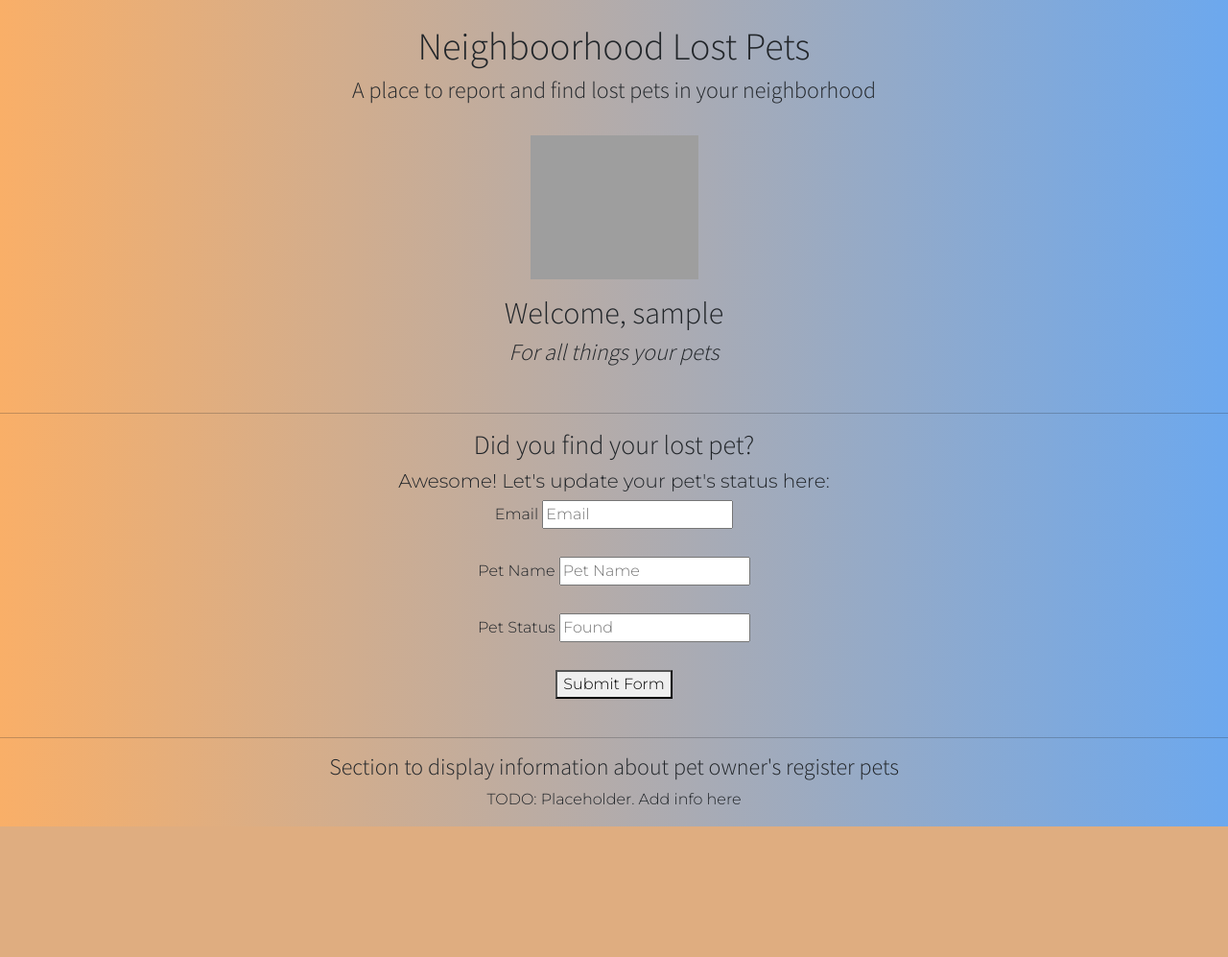
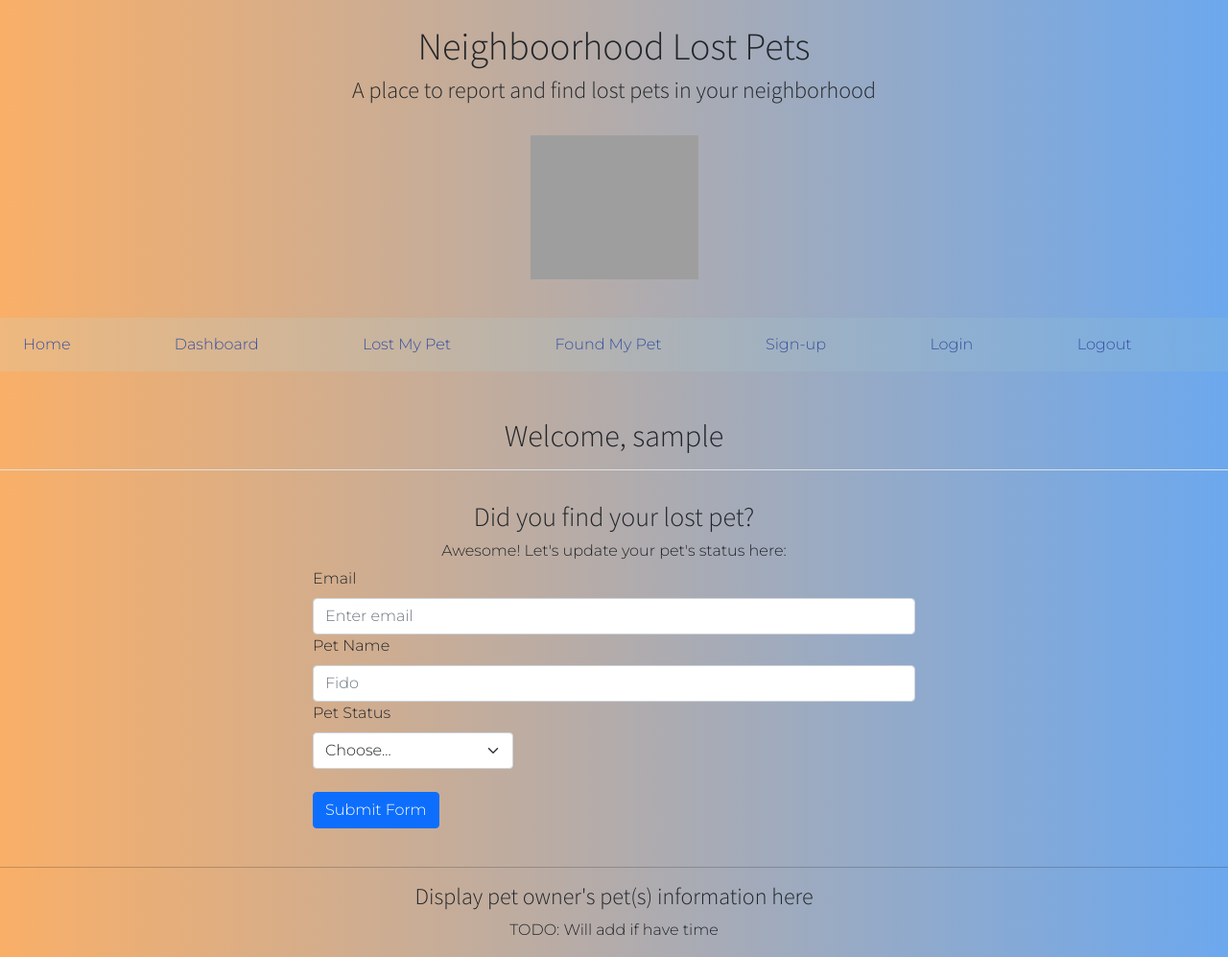
Before and after one commit to yardnas/Lost-Found-Pet-App, a Flask app: page /pet_owner in a window 1280 px wide. Shown: the whole page at 96% size. Before the commit the page ends 861 px from the top, so only its background shows below. Run offline with Flask 2, Linux system fonts and the light colour scheme; the visitor is signed in with stand-in values (Sample User, id 1); data comes from the database, SQL or seed files in the repository; some libraries are stand-ins or nearby versions; grey boxes are pictures that could not be loaded.

Commit message:
Updated CSS/bootstrap for pet found/owner page

```diff
--- a/static/css/styles.css
+++ b/static/css/styles.css
@@ -17,7 +17,6 @@ body {
   /* font-family: 'Montserrat', 'Helvetica', sans-serif; */
   /* font-family: 'Yellowtail', cursive; */
   /* font-family: 'Architects Daughter', cursive; */
-
 }
 
 h1, h2, h3, h4 {
@@ -37,7 +36,6 @@ body {
     /* background: linear-gradient(#f19740,#72adf1); */
     /* background: radial-gradient(#72adf1,#f19740); */
     /* background: linear-gradient(#f19740,(#f19740,#72adf1); */
-
     background: linear-gradient(to right, #f9af68,#6ca8ee);
   }
 
--- a/templates/pet_owner.html
+++ b/templates/pet_owner.html
@@ -4,53 +4,111 @@
 
 {% block body %}
 
-    <!---------------------------------->
-    <!--------- Welcome Header --------->
-    <!---------------------------------->
+  <!------------------------------------------>
+  <!--------- Navigation Bar Sectiom --------->
+  <!------------------------------------------>
+  <header>
+    <br>
+      <nav class="navbar navbar-expand-md navbar-custom-theme">
+          <a class="navbar-brand" href="#"></a>
+          <button
+            class="navbar-toggler"
+            type="button"
+            data-toggle="collapse"
+            data-target="#navExpandContent"
+          />
+          <span class="navbar-toggler-icon"></span>
+          </button>
+          <div class="navbar-collapse collapse" id="navExpandContent">
+            <div class="navbar-nav">
+              <a class="nav-item nav-link" href="/">Home</a>
+            </div>
+          </div>
+          <div class="navbar-collapse collapse" id="navExpandContent">
+              <div class="navbar-nav">
+                <a class="nav-item nav-link" href="/dashboard">Dashboard</a>
+              </div>
+            </div>
+          <div class="navbar-collapse collapse" id="navExpandContent">
+            <div class="navbar-nav">
+              <a class="nav-item nav-link" href="/pet_register">Lost My Pet</a>
+            </div>
+          </div>
+          <div class="navbar-collapse collapse" id="navExpandContent">
+            <div class="navbar-nav">
+              <a class="nav-item nav-link" href="/pet_owner">Found My Pet</a>
+            </div>
+          </div>
+          <div class="navbar-collapse collapse" id="navExpandContent">
+            <div class="navbar-nav">
+              <a class="nav-item nav-link" href="/register">Sign-up</a>
+            </div>
+          </div>
+          <div class="navbar-collapse collapse" id="navExpandContent">
+            <div class="navbar-nav">
+              <a class="nav-item nav-link" href="/login">Login</a>
+            </div>
+          </div>
+          <div class="navbar-collapse collapse" id="navExpandContent">
+            <div class="navbar-nav">
+              <a class="nav-item nav-link" href="/logout">Logout</a>
+            </div>
+          </div>
+        </nav>
+      <br>
 
-    <header align=center>
-        <!-- Welcome Section -->
-        <section class="login-header">
+      <!------------------------------------------>
+      <!-------------  Welcome Header ------------>
+      <!------------------------------------------>
+
+      <div class="pb-2 mt-4 mb-2 border-bottom" align="center">
         <h2>
             {% if current_user.is_authenticated %}
             Welcome, {{ current_user.fname }}
             {% endif %}
         </h2>
-            <h4><i>For all things your pets</i></h4>
-        </section>
+      </div>
     </header>
 
-    <br>
-    <hr> <!-- Placeholder until css -->
-
-    <main align=center>
-
     <!------------------------------------------->
-        <!-------- Update Pet Status (Found) -------->
+    <!------ Found Pet - Update Pet Status ------>
     <!------------------------------------------->
 
-        <section class="pet-found-form">
-            <h3>Did you find your lost pet?</h3>
-            <h5>Awesome! Let's update your pet's status here:</h5>
-            <div class="found-form">
+    <main>
+      <br>
+      <section class="pet-status-select">
+        <div class="row">
+          <div class="col-xs-12 col-md-6 offset-md-3 col-lg-6 offset-lg-3">
+            <!-- <h4 align="center">For all things your pets</h4> -->
+            <h3 align="center">Did you find your lost pet?</h3>
+            <h6 align="center">Awesome! Let's update your pet's status here:</h6>
+
             <form action="/pet_owner" method="POST">
+
               <div>
                   <label for="email-input" class="form-label">Email</label>
-                        <input type="email" placeholder="Email" name="email" id="email-input" />
-                    </div><br> <!-- Placeholder <br> until css -->
+                  <input type="email" class="form-control" placeholder="Enter email" name="email" id="email-input" />
+              </div>
 
               <div>
                   <label for="pet-name-input" class="form-label">Pet Name</label>
-                        <input type="text" placeholder="Pet Name" name="pet-name" id="pet-name-input" />
-                    </div><br> <!-- Placeholder <br> until css -->
+                  <input type="text" class="form-control" placeholder="Fido" name="pet-name" id="pet-name-input" />
+              </div>
 
-                    <div>
-                        <label for="pet-status-input" class="form-label">Pet Status</label>
-                        <input type="text" placeholder="Found" name="pet-status" id="pet-status-input" />
+              <div class="col-md-4">
+                <label for="pet-status-select" class="form-label">Pet Status</label>
+                <select type="text" class="form-select" name="pet-status" id="pet-status-select" />
+                  <option selected>Choose...</option>
+                  <option>Lost</option>
+                  <option>Found</option>
                 </select>
-                    </div><br> <!-- Placeholder <br> until css -->
+              </div>
 
-                    <button type="submit" value ="Submit" class="btn-pet">Submit Form</button>
+              <br>
+              <div class="col-12">
+                <button type="submit" value="Submit" class="btn btn-primary">Submit Form</button>
+              </div>
+
             </form>
             </div>
         </section>
@@ -63,9 +121,11 @@
       <!------------------------------------------->
 
       <section class="pet-form">
-            <div class="pet-form">
-                <h4>Section to display information about pet owner's register pets</h4>
-                <p>TODO: Placeholder. Add info here</p>
+        <div class="row">
+          <div class="col-xs-12 col-md-6 offset-md-3 col-lg-6 offset-lg-3" align="center">
+              <h4>Display pet owner's pet(s) information here</h4>
+              <p>TODO: Will add if have time</p>
+          </div>
         </div>
       </section>
 
```
Also changed, not shown: templates/dashboard.html (+43 -91 lines). Lines whose indentation alone changed are shown as unchanged.
